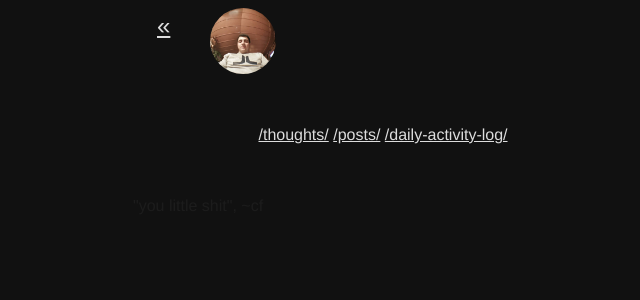
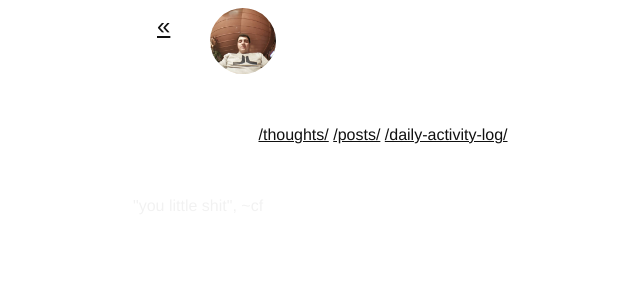
Before and after one commit to christian-fei/christian-fei.github.io-pandoc, a Jekyll site: the page built from index.html, in a window 1280 px wide. Shown: the top 300 px of the page, without its empty margins (257-897 px from the left). Built offline with Jekyll 4.4.1, drawn with Linux system fonts in a browser that asks for light colours; Markdown is read by kramdown in place of the engine named in the settings; the list of posts is cut into pages by our own code.

Commit message:
white theme

```diff
--- a/_layouts/default.html
+++ b/_layouts/default.html
@@ -15,7 +15,7 @@
     <link rel="stylesheet" type="text/css" href="/assets/css/colors.min.css" />
     <link rel="stylesheet" type="text/css" href="/assets/css/main.css" />
   </head>
-  <body class="bg-black silver">
+  <body class="bg-white black">
     <header class="ovh">
       <div class="content">
         <div class="ovh">
```
